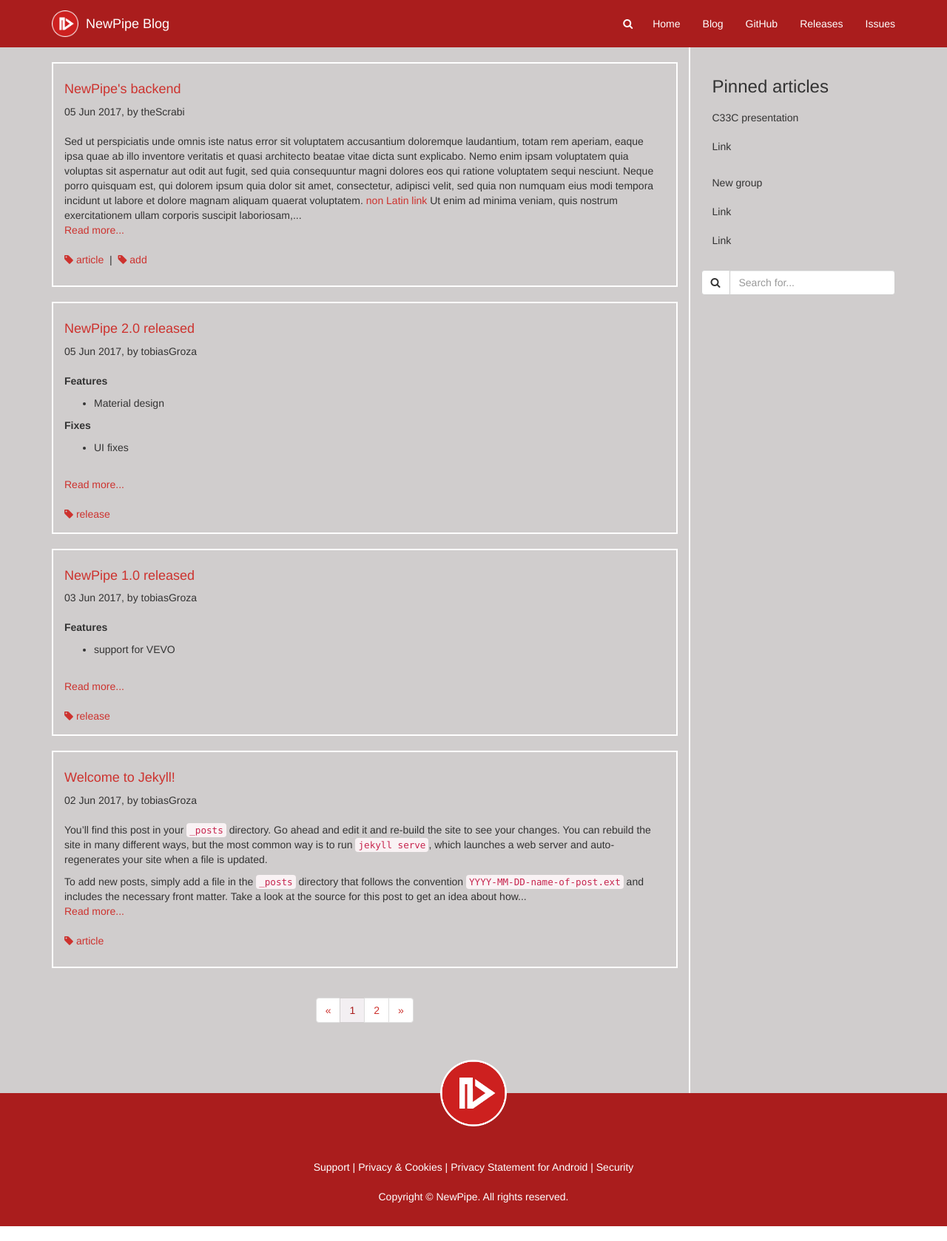
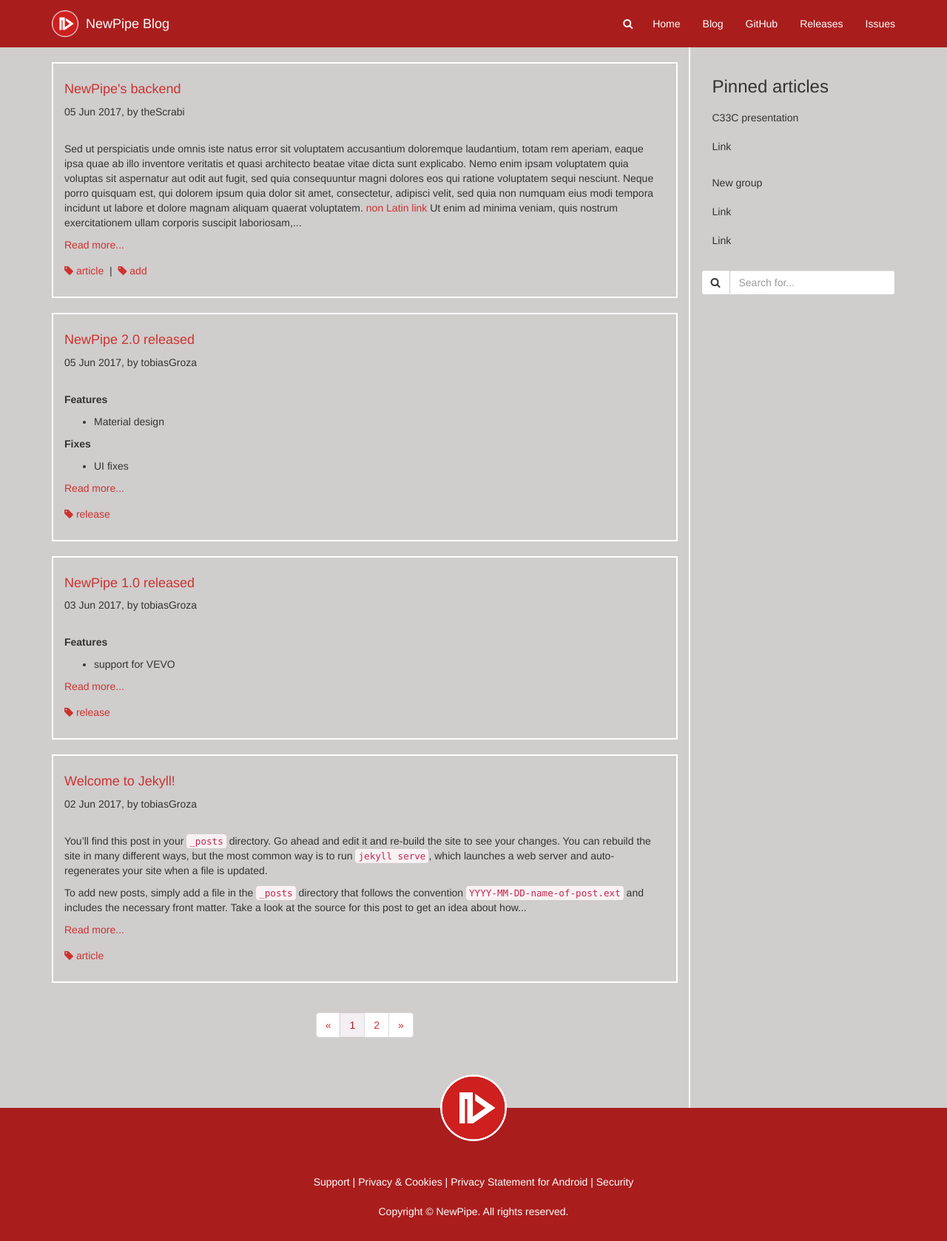
Before and after one commit to TobiGr/NewPipe-Blog, a Jekyll site: the page built from index.html, in a window 1280 px wide. Shown: the whole page at 74% size. Built offline with Jekyll 4.4.1, drawn with Linux system fonts in a browser that asks for light colours; the list of posts is cut into pages by our own code.

Commit message:
Several fixes
Fix enter key for search input on search page
Fix liquid error
Improve HTML in .border-box
Remove about page

```diff
--- a/_layouts/category.html
+++ b/_layouts/category.html
@@ -16,7 +16,7 @@
                   <p>{{ page.content }}</p>
                 {% endunless %}
 
-                {% for post in site.categories.[page.category] %}
+                {% for post in site.categories[page.category] %}
                 <div class="category post-preview">
                     <a href="{{ post.url | prepend: site.baseurl }}">
                         <h4 class="post-title">
--- a/_layouts/temp5.html
+++ b/_layouts/temp5.html
@@ -15,13 +15,15 @@
             <!--{{ post.author }}-->
             <div class="border-box">
                 <h4><a href="{{ BASE_PATH }}{{ post.url }}">{{ post.title }}</a></h4>
-                <span>{{ post.date | date_to_string }}, by {{ post.author }}</span><br><br>
-                {{ post.content | truncatewords:100}}<br>
-                <a href="{{ post.url }}">Read more...</a><br><br>
-                {% for category in post.categories %}
-                <a href="{{ site.baseurl }}{{ category | slugize }}"><i class="fa fa-tag" aria-hidden="true"></i>&nbsp;{{ category }}</a>
-                {% unless forloop.last %}&nbsp;|&nbsp;{% endunless %}
-                {% endfor %}
+                <p><span>{{ post.date | date_to_string }}, by {{ post.author }}</span></p><br>
+                {{ post.content | truncatewords:100}}
+                <p><a href="{{ post.url }}">Read more...</a></p>
+                <p class="categories">
+                    {% for category in post.categories %}
+                    <a href="{{ site.baseurl }}{{ category | slugize }}"><i class="fa fa-tag" aria-hidden="true"></i>&nbsp;{{ category }}</a>
+                    {% unless forloop.last %}&nbsp;|&nbsp;{% endunless %}
+                    {% endfor %}
+                </p>
             </div>
             {% endfor %}
 
--- a/search.html
+++ b/search.html
@@ -8,7 +8,7 @@
         <div class="col-lg-6">
             <div class="input-group">
                 <span class="input-group-btn">
-                    <button class="btn btn-default" type="submit" onclick="search('manual')"><i class="fa fa-search" aria-hidden="true"></i></button>
+                    <button class="btn btn-default" id="search-submit" type="submit" onclick="search('manual')"><i class="fa fa-search" aria-hidden="true"></i></button>
                 </span>
                 <input type="text" class="form-control" id="search-box" name="s" placeholder="Search for...">
             </div><!-- /input-group -->
--- a/style.css
+++ b/style.css
@@ -76,7 +76,7 @@
 .f-droid {
     width: 160px;
 }
-a:hover {
+a:hover, a:focus {
     text-decoration: none;
 }
 
@@ -572,6 +572,9 @@
     border: 3px solid #AA1D1D;
     padding: 14px;
 }
+.border-box .categories {
+    margin-top: 15px;
+}
 @media (max-width: 767px){
     .single-post, .post-collection {
         padding-top: 20px;
```
Also changed, not shown: _includes/page_end.html (+10 -0 lines), about.md (deleted, +0 -15 lines), js/search.js (+11 -10 lines).
